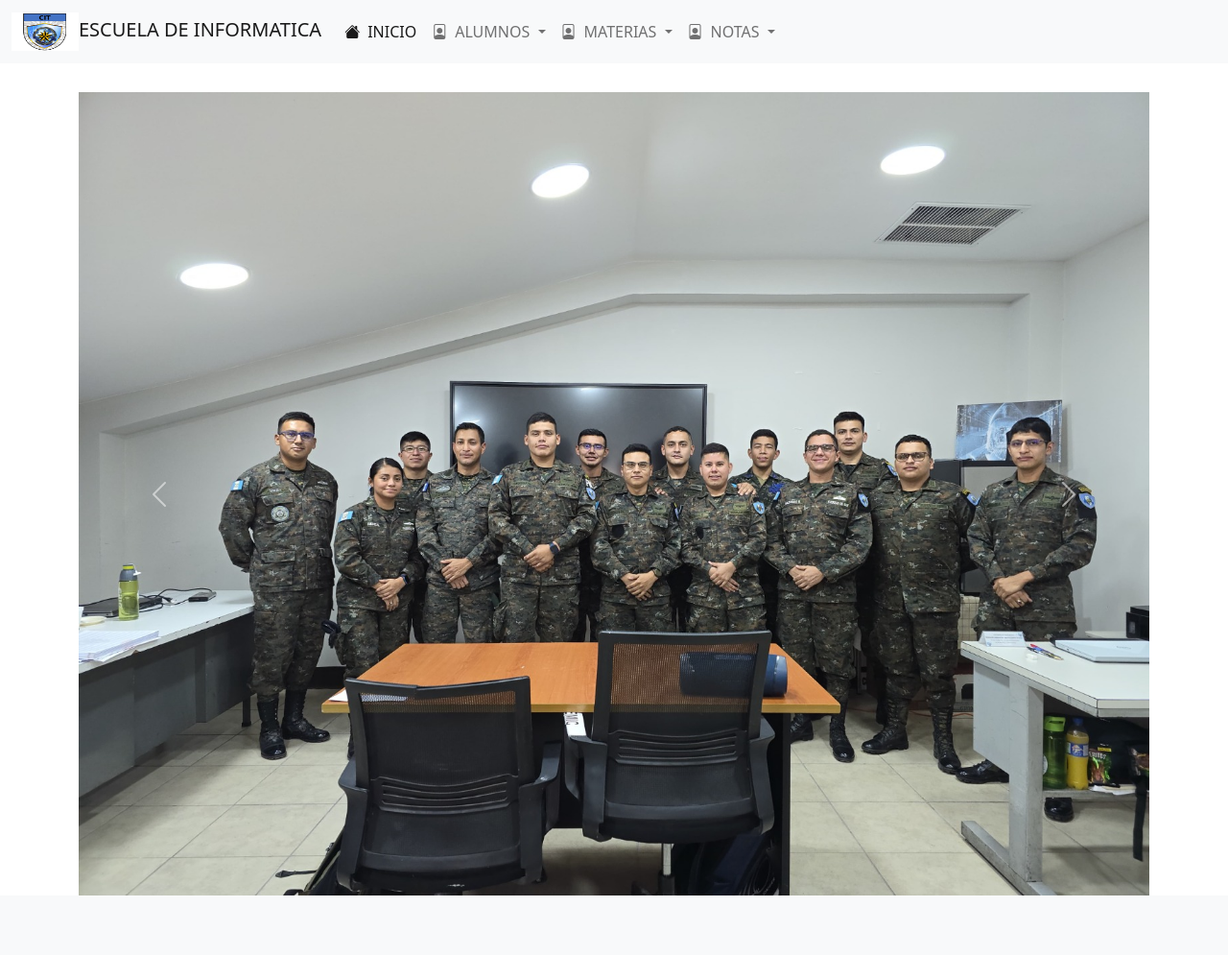
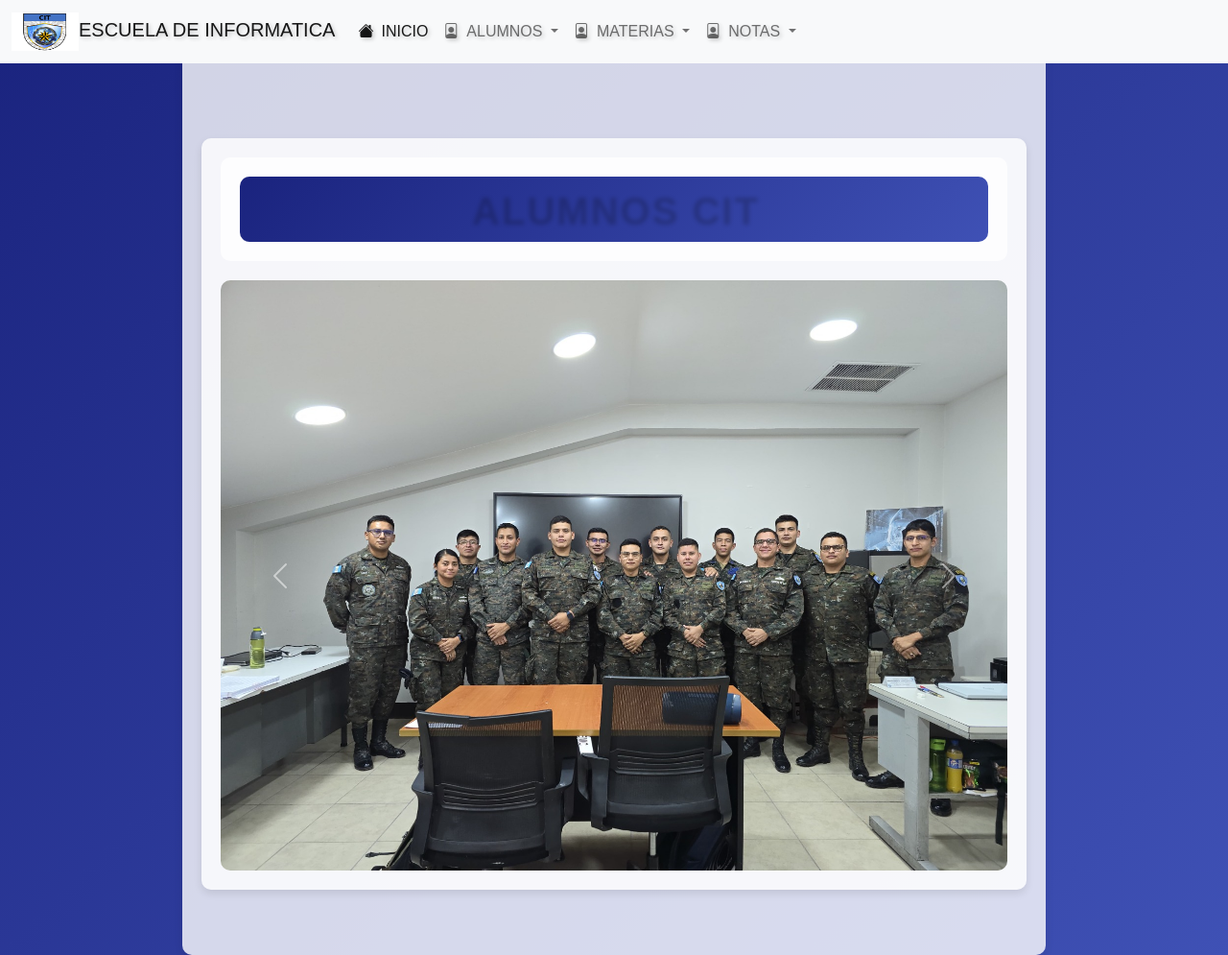
Before and after one commit to edmoranm/proyecto-final-ingsoft3, a PHP site: page /vistas/inicio/index.php in a window 1280 px wide. Shown: the whole page at 96% size. Before the commit the page ends 933 px from the top, so only its background shows below. Run offline with PHP 8.4, Linux system fonts and the light colour scheme.

Commit message:
le puse mejor estilo al los index de inicio

```diff
--- a/vistas/inicio/index.php
+++ b/vistas/inicio/index.php
@@ -1,5 +1,54 @@
 <?php include_once '../templates/header.php'; ?>
+<style>
 
+
+.container {
+    max-width: 900px;
+    margin: 0 auto;
+    padding: 20px;
+    background: rgba(255, 255, 255, 0.8);
+    border-radius: 10px;
+    box-shadow: 0 4px 8px rgba(0, 0, 0, 0.1);
+}
+
+.carousel-inner img {
+    border-radius: 10px;
+}
+
+header, footer {
+    text-align: center;
+    padding: 20px;
+    background: rgba(255, 255, 255, 0.8);
+    border-radius: 10px;
+    margin-bottom: 20px;
+}
+
+header h1 {
+    margin: 0;
+    color: #333;
+    font-size: 2.5em;
+    font-weight: bold;
+    text-transform: uppercase;
+    letter-spacing: 2px;
+    text-shadow: 2px 2px 4px rgba(0, 0, 0, 0.2);
+    background: linear-gradient(135deg, #1a237e, #3f51b5); /* Azul */
+    -webkit-text-fill-color: transparent;
+    padding: 10px 20px;
+    border-radius: 10px;
+}
+
+footer p {
+    margin: 0;
+    color: #000; /* Negro */
+}
+
+
+</style>
+<body>
+    <div class="container my-5">
+    <header>
+            <h1>Alumnos CIT</h1>
+        </header>
         <div id="carouselExampleFade" class="carousel slide carousel-fade" data-bs-ride="carousel">
             <div class="carousel-inner">
                 <div class="carousel-item active">
@@ -9,13 +58,13 @@
                     <img src="../../images/img2.jpg" class="d-block w-100" alt="...">
                 </div>
                 <div class="carousel-item">
-                <img src="../../images/img3.jpg" class="d-block w-100" alt="...">
+                    <img src="../../images/img4.jpg" class="d-block w-100" alt="...">
                 </div>
                 <div class="carousel-item">
-                <img src="../../images/img3.jpg" class="d-block w-100" alt="...">
+                    <img src="../../images/img5.jpg" class="d-block w-100" alt="...">
                 </div>
                 <div class="carousel-item">
-                <img src="../../images/img3.jpg" class="d-block w-100" alt="...">
+                    <img src="../../images/img6.jpg" class="d-block w-100" alt="...">
                 </div>
             </div>
             <button class="carousel-control-prev" type="button" data-bs-target="#carouselExampleFade" data-bs-slide="prev">
@@ -27,5 +76,8 @@
                 <span class="visually-hidden">Siguiente</span>
             </button>
         </div>
+    </div>
 
 <?php include_once '../templates/footer.php'; ?>
+</body>
+</html>
--- a/vistas/templates/header.php
+++ b/vistas/templates/header.php
@@ -11,3 +11,15 @@
 <body>
 <?php include_once '../../vistas/templates/navbar.php'?>
 <div class="container mt-5 pt-5">
+
+<style>
+body {
+    font-family: 'Arial', sans-serif;
+    background: linear-gradient(135deg, #1a237e 0%, #3f51b5 100%);
+    text-shadow: 2px 2px 4px rgba(0, 0, 0, 0.2);
+    margin: 0;
+    padding: 0;
+    color: #333;
+}
+
+</style>
```
Also changed, not shown: vistas/inicio/index2.php (+13 -5 lines). Lines whose indentation alone changed are shown as unchanged.
